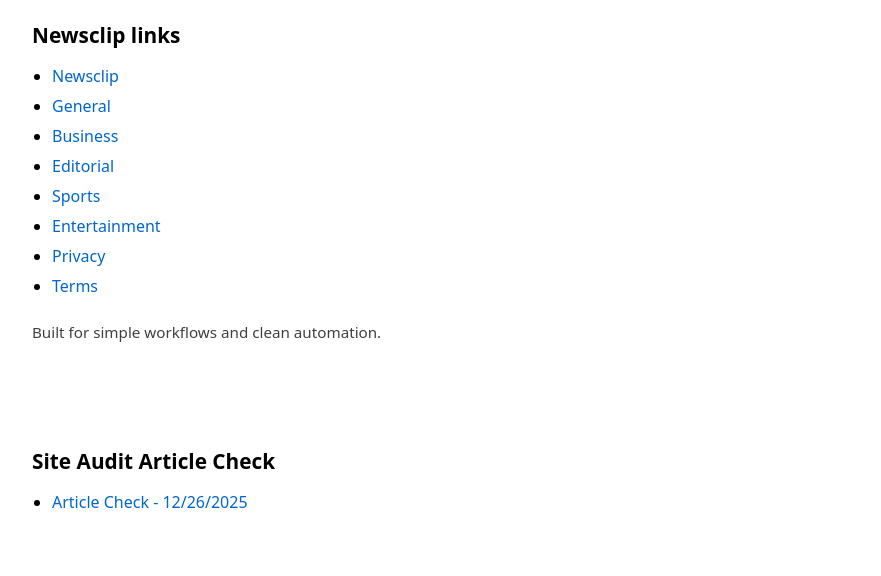
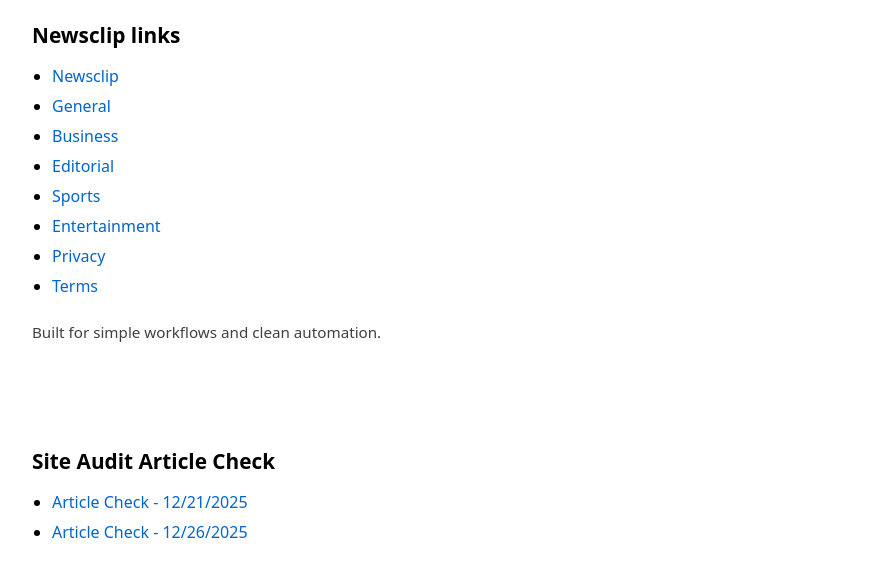
Before and after one commit to newsclip-bot/newsclip-business-brief-generator, a website: page docs/index.html in a window 1280 px wide. Shown: the part 118-694 px from the top of the page, without its empty margins (178-1059 px from the left). Drawn offline with Linux system fonts and the light colour scheme.

Commit message:
Deployed article review page featuring newsclip.com published articles

```diff
--- a/docs/index.html
+++ b/docs/index.html
@@ -1,11 +1,13 @@
 <!doctype html>
 <html>
+
 <head>
   <meta charset="utf-8" />
   <meta name="viewport" content="width=device-width, initial-scale=1" />
   <title>Newsclip Utilities</title>
   <link rel="stylesheet" href="./style.css" />
 </head>
+
 <body>
   <main class="wrap">
     <h1>Newsclip Utility: Newsclip Business Brief Generator</h1>
@@ -29,9 +31,13 @@
   <section class="wrap site-audit-article-check">
     <h2>Site Audit Article Check</h2>
     <ul class="article-links">
-            <li><a href="Newsclip-Utility-Site-Audit-Article-Check-2025-12-26T161258.html" class="article-page-link">Article Check - 12/26/2025</a></li>
+      <li><a href="Newsclip-Utility-Site-Audit-Article-Check-2025-12-21T020537.html" class="article-page-link">Article
+          Check - 12/21/2025</a></li>
+      <li><a href="Newsclip-Utility-Site-Audit-Article-Check-2025-12-26T161258.html" class="article-page-link">Article
+          Check - 12/26/2025</a></li>
     </ul>
   </section>
 
 </body>
+
 </html>
```
Lines whose indentation alone changed are shown as unchanged.
